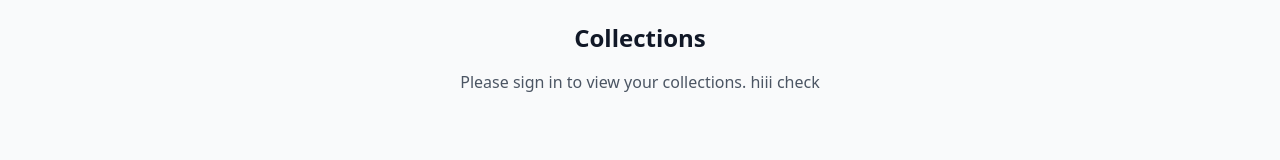
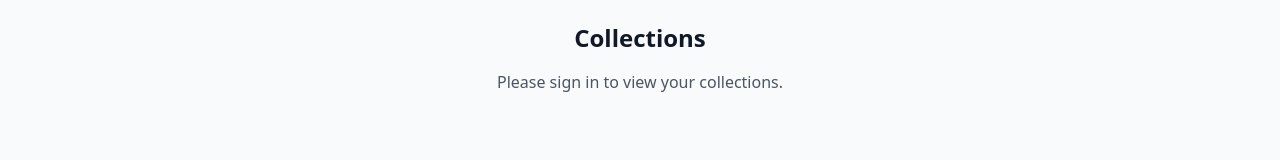
Before and after one commit to vivek-dev7/ThreadSpire, a React (Vite) app: page /collections in a window 1280 px wide. Shown: the part 130-290 px from the top of the page. Built offline with nearby package versions, Linux system fonts and the light colour scheme.

Commit message:
Update Collections.tsx

```diff
--- a/src/pages/Collections.tsx
+++ b/src/pages/Collections.tsx
@@ -76,7 +76,7 @@ export default function Collections() {
       <div className="max-w-4xl mx-auto px-4 py-8">
         <div className="text-center">
           <h1 className="text-2xl font-bold text-gray-900 mb-4">Collections</h1>
-          <p className="text-gray-600">Please sign in to view your collections. hiii check</p>
+          <p className="text-gray-600">Please sign in to view your collections.</p>
         </div>
       </div>
     );
```
